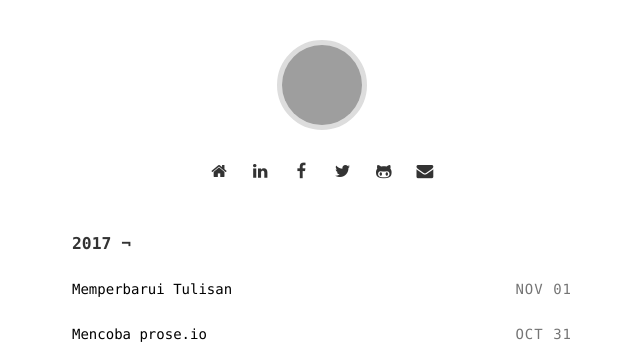
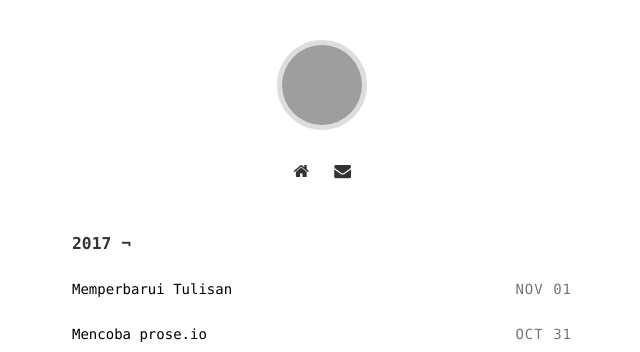
Before and after one commit to harjunacandra/harjuna.github.io, a Jekyll site: the page built from index.html, in a window 1280 px wide. Shown: the top 352 px of the page, without its empty margins (318-958 px from the left). Built offline with Jekyll 4.4.1, drawn with Linux system fonts in a browser that asks for light colours; grey boxes are pictures that could not be loaded.

Commit message:
hapus icon socmed

```diff
--- a/_includes/socmed.html
+++ b/_includes/socmed.html
@@ -2,26 +2,6 @@
 		<a href="https://harjuna.web.id" class="color-icon no-border" title="Home">
                 <span class="fa-stack fa-lg">
                         <i class="fa fa-home fa-stack-1x"></i>
-                </span>
-        </a>
-        <a href="https://www.linkedin.com/in/harjunacandra/" class="color-icon no-border" title="LinkedIn">
-                <span class="fa-stack fa-lg">
-                        <i class="fa fa-linkedin  fa-stack-1x"></i>
-                </span>
-        </a>
-        <a href="https://www.facebook.com/harjunacandra" class="color-icon no-border" title="Facebook">
-                <span class="fa-stack fa-lg">
-                        <i class="fa fa-facebook fa-stack-1x"></i>
-                </span>
-        </a>
-        <a href="https://www.twitter.com/harjunacandra" class="color-icon no-border" title="Twitter">
-                <span class="fa-stack fa-lg">
-                        <i class="fa fa-twitter fa-stack-1x"></i>
-                </span>
-        </a>
-        <a href="https://github.com/harjunacandra" class="color-icon no-border" title="Github">
-                <span class="fa-stack fa-lg">
-                        <i class="fa fa-github-alt fa-stack-1x"></i>
                 </span>
         </a>
 		<a href="mailto:me[at]harjuna.web.id" class="color-icon no-border" title="Mail">
```
